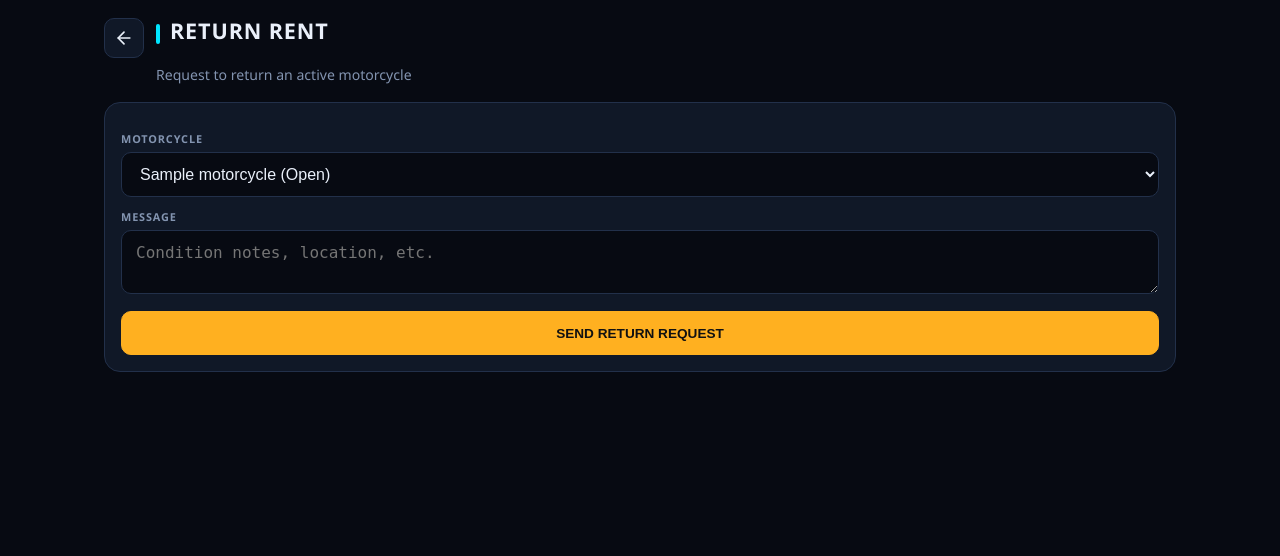
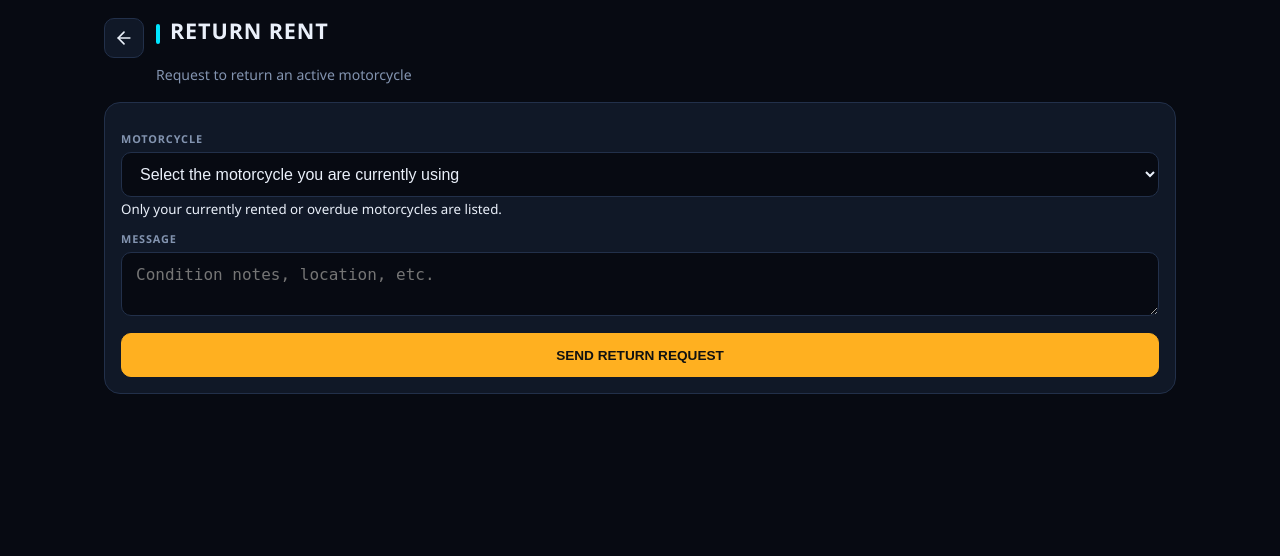
Before and after one commit to redondopreciousangela-rgb/MotoQR, a Flask app: template templates/return.html in a window 1280 px wide. Shown: the top 556 px of the page. Run offline with Flask 3, Linux system fonts and the light colour scheme; the template is opened without the code that fills it: most values are stand-ins (such as "Sample title", 1, 10 or a date in 2020); some libraries are stand-ins or nearby versions.

Commit message:
Show active motorcycle rentals in return form

```diff
--- a/templates/return.html
+++ b/templates/return.html
@@ -11,21 +11,32 @@
   </div>
 </div>
 
+{% if not rentals %}
+  <div class="empty">
+    You don't have any active rentals to return right now.
+    <a href="{{ url_for('my_rentals') }}">View My Rentals</a>
+  </div>
+{% else %}
 <form method="post" class="form-card">
   <div class="field">
-    <label>MOTORCYCLE</label>
-    <select name="motorcycle" required>
-      {% for r in active %}
-      <option value="{{ r.motorcycle }}">{{ r.motorcycle }} ({{ r.status }})</option>
+    <label for="rental_id">MOTORCYCLE</label>
+    <select id="rental_id" name="rental_id" required>
+      <option value="" disabled selected>Select the motorcycle you are currently using</option>
+      {% for r in rentals %}
+      <option value="{{ r.id }}">
+        {{ r.motorcycle }} — {{ r.status }}{% if r.date %} · Started {{ r.date }}{% endif %}
+      </option>
       {% endfor %}
     </select>
+    <small class="field-help">Only your currently rented or overdue motorcycles are listed.</small>
   </div>
   <div class="field">
-    <label>MESSAGE</label>
-    <textarea name="message" placeholder="Condition notes, location, etc." required></textarea>
+    <label for="message">MESSAGE</label>
+    <textarea id="message" name="message" maxlength="1000" placeholder="Condition notes, location, etc."></textarea>
   </div>
   <button class="btn amber filled block" type="submit">SEND RETURN REQUEST</button>
 </form>
+{% endif %}
 {% endblock %}
 {% block scripts %}
 <script>if (window.lucide) lucide.createIcons();</script>
```
